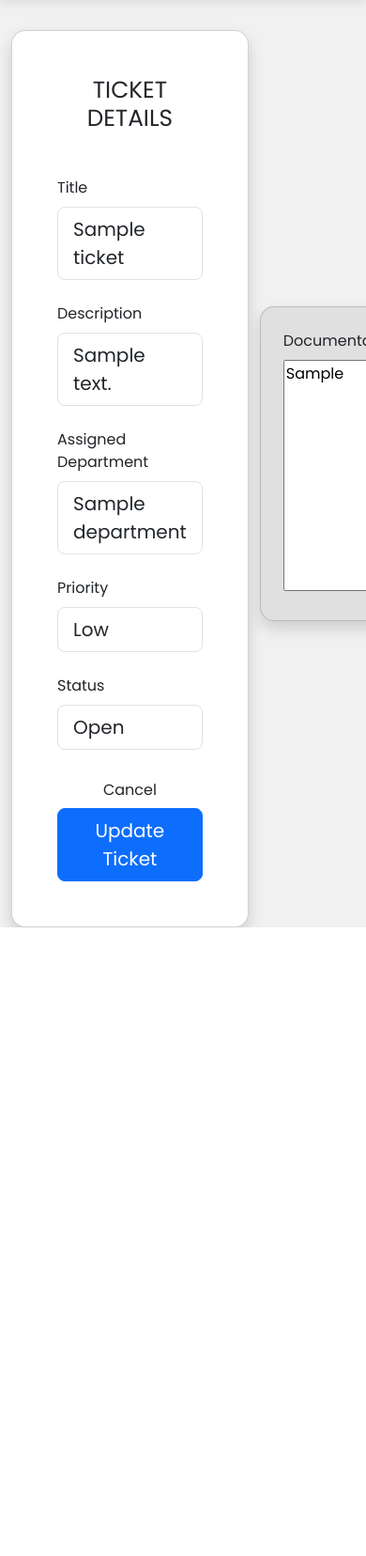
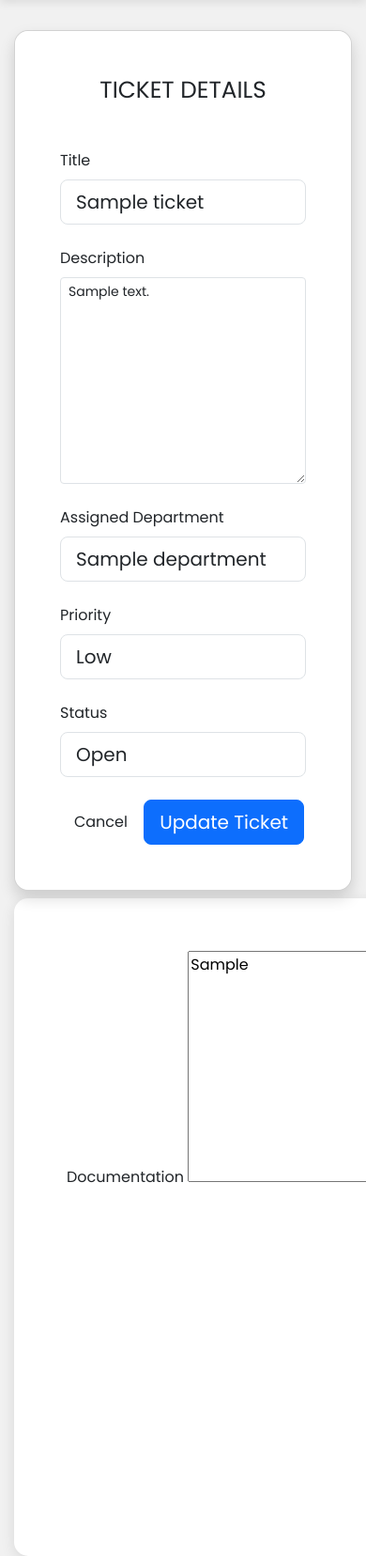
Before and after one commit to luismarrer/Probless-project, a Django app: page /1/1/ticket/1/ in a window 390 px wide; the page is wider, and only the part inside the window is pictured. Shown: the part 90-1746 px from the top of that part at 94% size. Before the commit the page ends 1077 px from the top of that part, so only its background shows below. Run offline with Django 5.2, Linux system fonts and the light colour scheme; a user stored in the database is signed in; tables that the repository leaves empty hold one stand-in row (values such as "Sample post"); some libraries are stand-ins or nearby versions.

Commit message:
Enhance ticket detail page with CKEditor integration; update form fields and styles

```diff
--- a/probless/core/forms.py
+++ b/probless/core/forms.py
@@ -4,12 +4,18 @@
 from django_ckeditor_5.widgets import CKEditor5Widget
 
 class TicketForm(forms.ModelForm):
-    def __init__(self, *args, workspace, show_documentation=False, **kwargs):
+    def __init__(self, *args, workspace, show_documentation=False, show_status=False, **kwargs):
         super().__init__(*args, **kwargs)
         if workspace:
             self.fields['assigned_department_id'].queryset = Department.objects.filter(workspace_id=workspace.id)
+
         if not show_documentation:
             self.fields.pop('documentation')
+
+        if show_status:
+            self.fields['status'].widget.attrs.update({'class': 'form-control form-control-lg'})
+        else:
+            self.fields.pop('status')
 
         self.fields['title'].widget.attrs.update({'class': 'form-control form-control-lg'})
         self.fields['description'].widget.attrs.update({'class': 'form-control form-control-sm'})
@@ -18,7 +24,7 @@
 
     class Meta:
         model = Ticket
-        fields = ['title', 'description', 'priority', 'assigned_department_id', 'image', 'tags', 'documentation']
+        fields = ['title', 'description', 'priority', 'status', 'assigned_department_id', 'image', 'tags', 'documentation']
         widgets = {
            "documentation": CKEditor5Widget(config_name='default')
         }
--- a/probless/core/static/style-ticket.css
+++ b/probless/core/static/style-ticket.css
@@ -21,3 +21,43 @@
 .card {
     border-radius: 15px;
 }
+/* Ticket detail css */
+
+.card-doc {
+    border-radius: 15px;
+    background-color: #ffffff;
+    padding: 2rem;
+    box-shadow: 0px 4px 15px rgba(0, 0, 0, 0.1);
+    margin-top: 10px;
+    width: 1000px;
+    height: 700px;
+    margin: 0 auto;
+    display: flex;
+    flex-direction: column;
+}
+
+.card-body {
+    background-color: #ffffff;
+    border-radius: 15px;
+    padding-top: 15px;
+    height: 100%;
+}
+
+.container {
+    max-width: 1200px;
+    margin-left: 0;
+    padding-left: 15px;
+    padding-right: 15px;
+}
+
+/* Aumenta el tamaño del área del CKEditor */
+.ck-content.ck-editor__editable_inline {
+    width: 100%;
+    max-height: 300px;
+    overflow-y: auto;
+    font-size: 16px;
+    padding: 15px;
+    border-radius: 8px;
+    background-color: #f9f9f9;
+    box-sizing: border-box;
+}
--- a/probless/core/templates/layout.html
+++ b/probless/core/templates/layout.html
@@ -95,5 +95,6 @@
 		</nav>
 		<main>{% block content %}{% endblock %}</main>
 		<script src="https://cdn.jsdelivr.net/npm/bootstrap@5.3.0/dist/js/bootstrap.bundle.min.js"></script>
+		{% block extra_js %}{% endblock %}
 	</body>
 </html>
--- a/probless/core/templates/ticket_detail.html
+++ b/probless/core/templates/ticket_detail.html
@@ -7,7 +7,7 @@
 {% block content %}
     <div class="mask d-flex align-items-center h-100 gradient-custom-3">
         <div class="container h-100 mt-3 pt-3">
-            <div class="row d-flex justify-content-center align-items-center h-100">
+            <div class="row d-flex justify-content-center align-items-center h-100 gap-2">
                 <div class="col-md-6">
                     <div class="card shadow" style="border-radius: 15px;">
                         <div class="card-body p-5">
@@ -28,19 +28,19 @@
                             <!-- Title Field -->
                             <div class="mb-4">
                                 <label class="form-label form-label-lg">Title</label>
-                                <p class="form-control form-control-lg">{{ ticket.title }}</p>
+                                {{ form.title }}
                             </div>
 
                             <!-- Description Field -->
                             <div class="mb-4">
                                     <label class="form-label form-label-lg">Description</label>
-                                    <p class="form-control form-control-lg">{{ ticket.description }}</p>
+                                    {{ form.description }}
                                 </div>
 
                                 <!-- Assigned Department Field -->
                                 <div class="form-outline mb-4">
                                     <label class="form-label form-label-lg" for="assigned_department_id">Assigned Department</label>
-                                    <p class="form-control form-control-lg">{{ ticket.assigned_department_id.name }}</p>
+                                   {{ form.assigned_department_id }}
                                 </div>
 
                                 {% if request.user.role == 'admin' %}
@@ -57,9 +57,9 @@
                                 <div class="form-outline mb-4">
                                     <label class="form-label form-label-lg" for="status">Status</label>
                                     <select id="status" name="status" class="form-control form-control-lg">
-                                        <option value="open" {% if ticket.status == 'open' %}selected{% endif %}>Open</option>
-                                        <option value="in_progress" {% if ticket.status == 'in_progress' %}selected{% endif %}>In Progress</option>
-                                        <option value="closed" {% if ticket.status == 'closed' %}selected{% endif %}>Closed</option>
+                                        <option value="open" {% if form.status.value == 'open' %}selected{% endif %}>Open</option>
+                                        <option value="in_progress" {% if form.status.value == 'in_progress' %}selected{% endif %}>In Progress</option>
+                                        <option value="closed" {% if form.status.value == 'closed' %}selected{% endif %}>Closed</option>
                                 </select>
                             </div>
                             {% else %}
@@ -70,19 +70,20 @@
                                 <button type="submit" class="btn btn-primary btn-lg">Update Ticket</button>
                             </div>
 
-                        </form>
+                        </div>
                     </div>
                 </div>
-            </div>
+                <div class="col-md-4">
+                    <div class="card-doc">
+                        <div class="card-body p-4">
+                            <label class="form-label form-label-lg" for="documentation">Documentation</label>
+                            {{ form.media }}
+                            {{ form.documentation }}
+                        </div>
+                    </div>
+                </div>
+            </form>
         </div>
     </div>
-    <!-- Documentation Field -->
-        <div class="col-md-4">
-            <div class="card shadow" style="border-radius: 15px; background: #e0e0e0;">
-                <div class="card-body p-4">
-                <label class="form-label form-label-lg" for="documentation">Documentation</label>
-                {{ form.documentation }}
-            </div>
-        </div>
     </div>
 {% endblock %}
--- a/probless/core/views.py
+++ b/probless/core/views.py
@@ -41,9 +41,9 @@
                 # Get the department workspace
             workspace = department.workspace_id
             tickets = Ticket.objects.filter(
-                user_id=request.user).exclude(status='Closed')
+                user_id=request.user).exclude(status='closed')
             tickets_department = Ticket.objects.filter(
-                assigned_department_id=department).exclude(status='Closed').annotate(
+                assigned_department_id=department).exclude(status='closed').annotate(
                 priority_order=Case(
                     When(priority="high", then=Value(1)),
                     When(priority="medium", then=Value(2)),
@@ -72,7 +72,7 @@
     workspace = Workspace.objects.get(id=workspace_id)
     department = Department.objects.get(id=department_id)
     if request.method == 'GET':
-        form = TicketForm(workspace=workspace, show_documentation=False)
+        form = TicketForm(workspace=workspace, show_documentation=False, show_status=False)
         return render(request, 'create_ticket.html',
                       {
                           'form': form,
@@ -132,33 +132,29 @@
 
     if ticket.user_id == request.user or request.user.role == 'admin':
         if request.method == 'POST':
-            form = TicketForm(request.POST, workspace=ticket.assigned_department_id.workspace, instance=ticket)
+            form = TicketForm(request.POST, workspace=ticket.assigned_department_id.workspace_id, instance=ticket, show_documentation=True, show_status=True)
 
             if form.is_valid():
 
-                if form.cleaned_data['status'] == 'Closed' and not form.cleaned_data['documentation']:
+                documentation_value = form.cleaned_data.get('documentation', '')
+
+                cleaned_documentation = documentation_value.strip()  # Eliminate the spaces at the start and the end
+                if not cleaned_documentation or cleaned_documentation == "<p>&nbsp;</p>":
+                    documentation_value = ''
+
+                if form.cleaned_data['status'] == 'closed' and not documentation_value:
                     messages.error(request, "Documentation is obligatory")
-
+                    return render(request, 'ticket_detail.html', {'ticket': ticket, 'form':form})
 
                 else:
                     form.save()
                     return redirect('dashboard', workspace_id=workspace_id, department_id=department_id)
 
-            # documentation = request.POST.get('documentation')
-            # status = request.POST.get('status')
-            # priority = request.POST.get('priority')
-
-
-            # ticket.documentation = documentation
-            # ticket.status = status
-            # ticket.priority = priority
-            # ticket.save()
-
             else:
                 messages.error(request, "There was an error in the submission.")
         else:
-            form = TicketForm(instance=ticket, workspace=ticket.assigned_department_id.workspace_id, show_documentation=True)
-            return render(request, 'ticket_detail.html', {'ticket': ticket, 'form':form})
+            form = TicketForm(instance=ticket, workspace=ticket.assigned_department_id.workspace_id, show_documentation=True, show_status=True)
+        return render(request, 'ticket_detail.html', {'ticket': ticket, 'form':form})
     else:
         return render(request, 'ticket_detail.html', {
             'ticket': ticket,
@@ -172,7 +168,7 @@
     department = Department.objects.get(
         id=department_id, workspace_id=workspace.id)
     closed_tickets = Ticket.objects.filter(
-        user_id=request.user, status='Closed', assigned_department_id=department)
+        user_id=request.user, status='closed', assigned_department_id=department)
 
     return render(request, 'tickets_history.html', {
         'closed_tickets': closed_tickets,
@@ -203,7 +199,7 @@
     workspace = Workspace.objects.get(id=workspace_id)
     department = Department.objects.get(id=department_id)
     tickets_department = Ticket.objects.filter(
-        assigned_department_id=department).exclude(status='Closed').annotate(
+        assigned_department_id=department).exclude(status='closed').annotate(
             priority_order=Case(
                 When(priority="high", then=Value(1)),
                 When(priority="medium", then=Value(2)),
@@ -223,7 +219,7 @@
     workspace = Workspace.objects.get(id=workspace_id)
     department = Department.objects.get(id=department_id)
     tickets = Ticket.objects.filter(
-        user_id=request.user).exclude(status='Closed').annotate(
+        user_id=request.user).exclude(status='closed').annotate(
             priority_order=Case(
 				When(priority="high", then=Value(1)),
 				When(priority="medium", then=Value(2)),
```
Also changed, not shown: probless/probless/settings.py (+13 -4 lines), probless/core/static/style_ticket_details.css (added).
